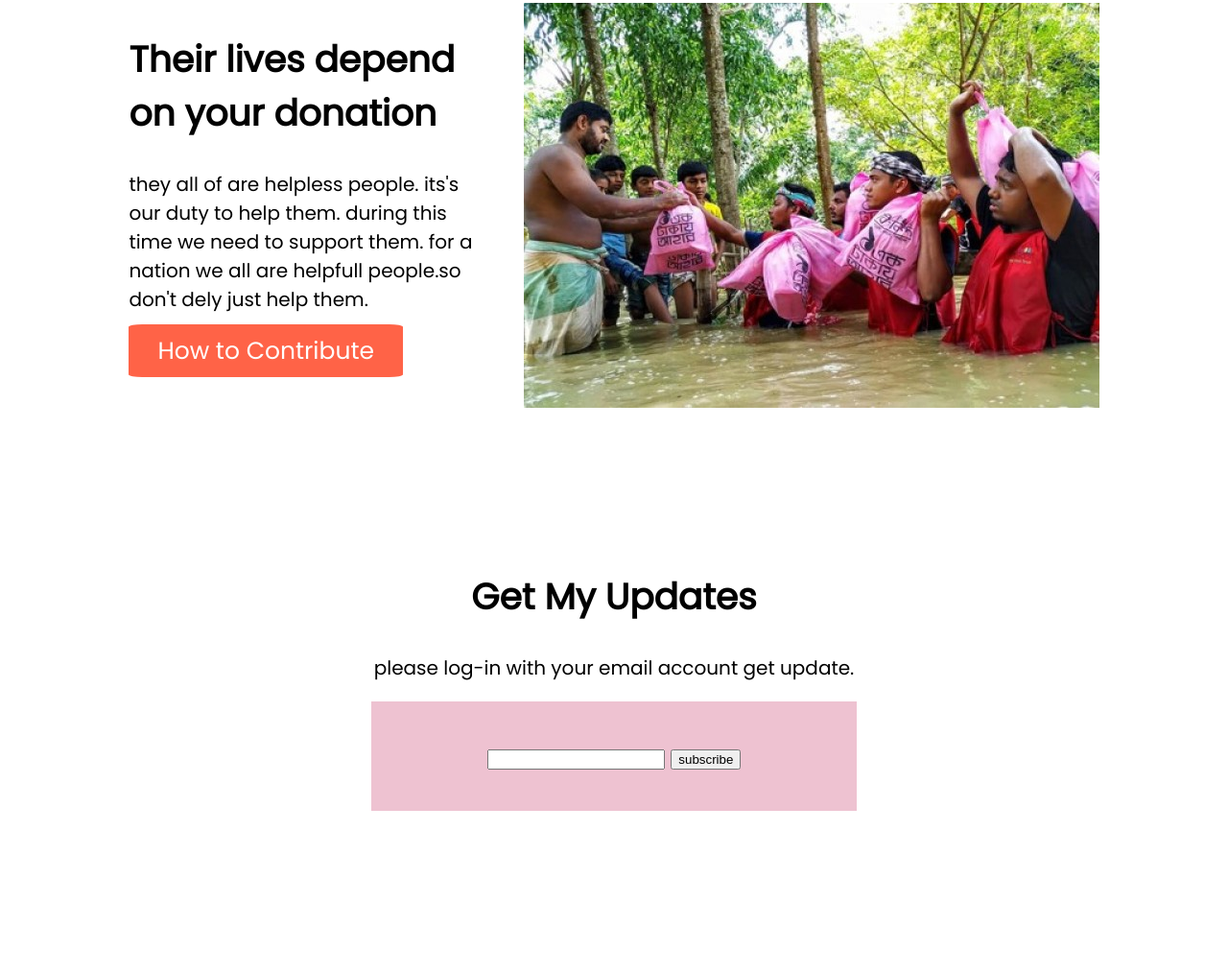
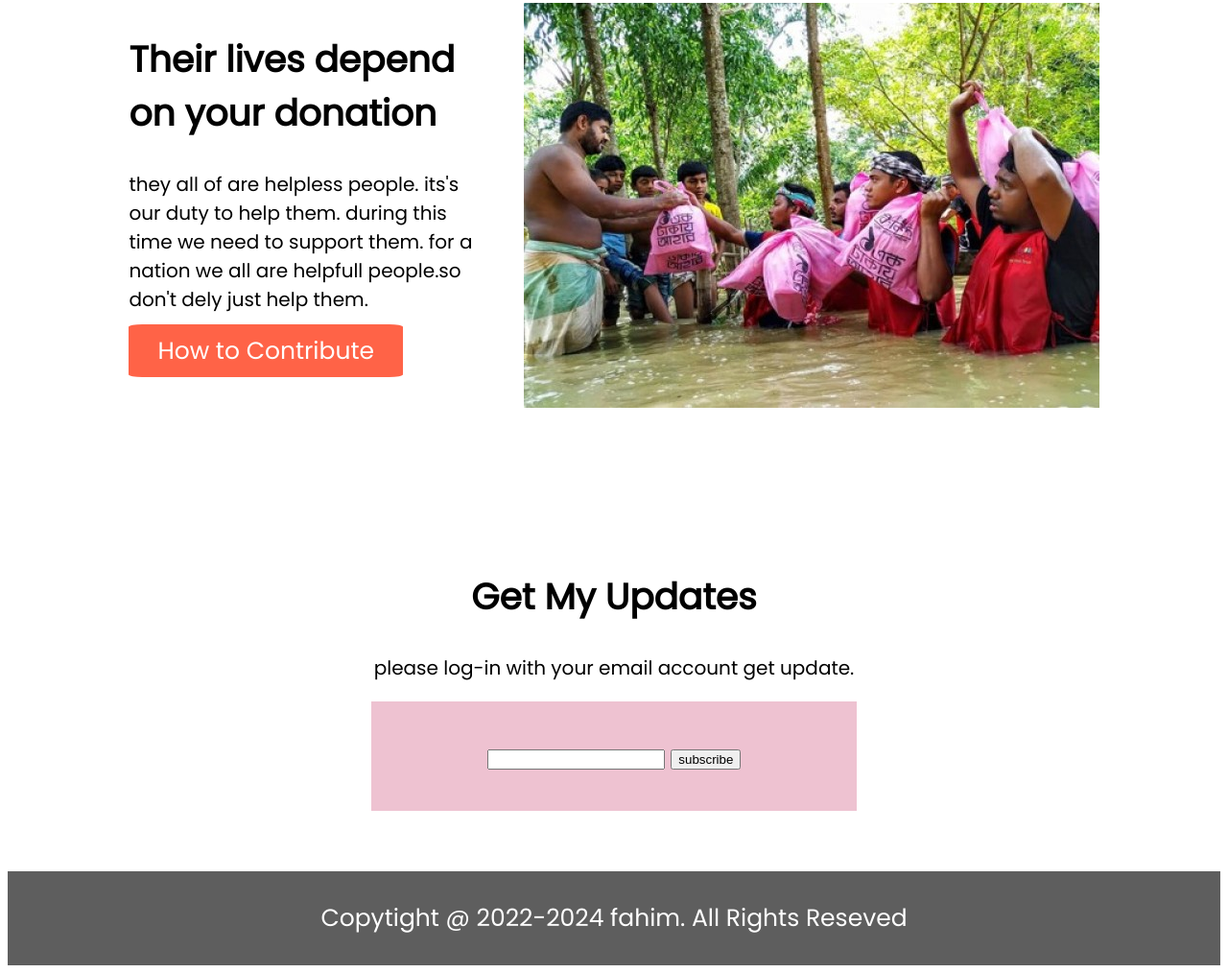
Before and after one commit to barifahim007/Assignment-1, a plain HTML site: page index.html in a window 1280 px wide. Shown: the part 2110-3124 px from the top of the page at 96% size. Before the commit the page ends 3018 px from the top, so only its background shows below. Drawn offline with Linux system fonts and the light colour scheme.

Commit message:
assignment complite

```diff
--- a/index.html
+++ b/index.html
@@ -112,4 +112,6 @@
 
 </body>
 
+<footer id="footer-section">Copytight @ 2022-2024 fahim. All Rights Reseved</footer>
+
 </html>
--- a/style.css
+++ b/style.css
@@ -116,3 +116,10 @@ p {
     margin: 1% 30% 1% 30%;
     background-color: rgba(216, 112, 147, 0.425);
 }
+
+#footer-section {
+    color: white;
+    text-align: center;
+    background-color: rgba(0, 0, 0, 0.63);
+    padding: 30px;
+}
```
